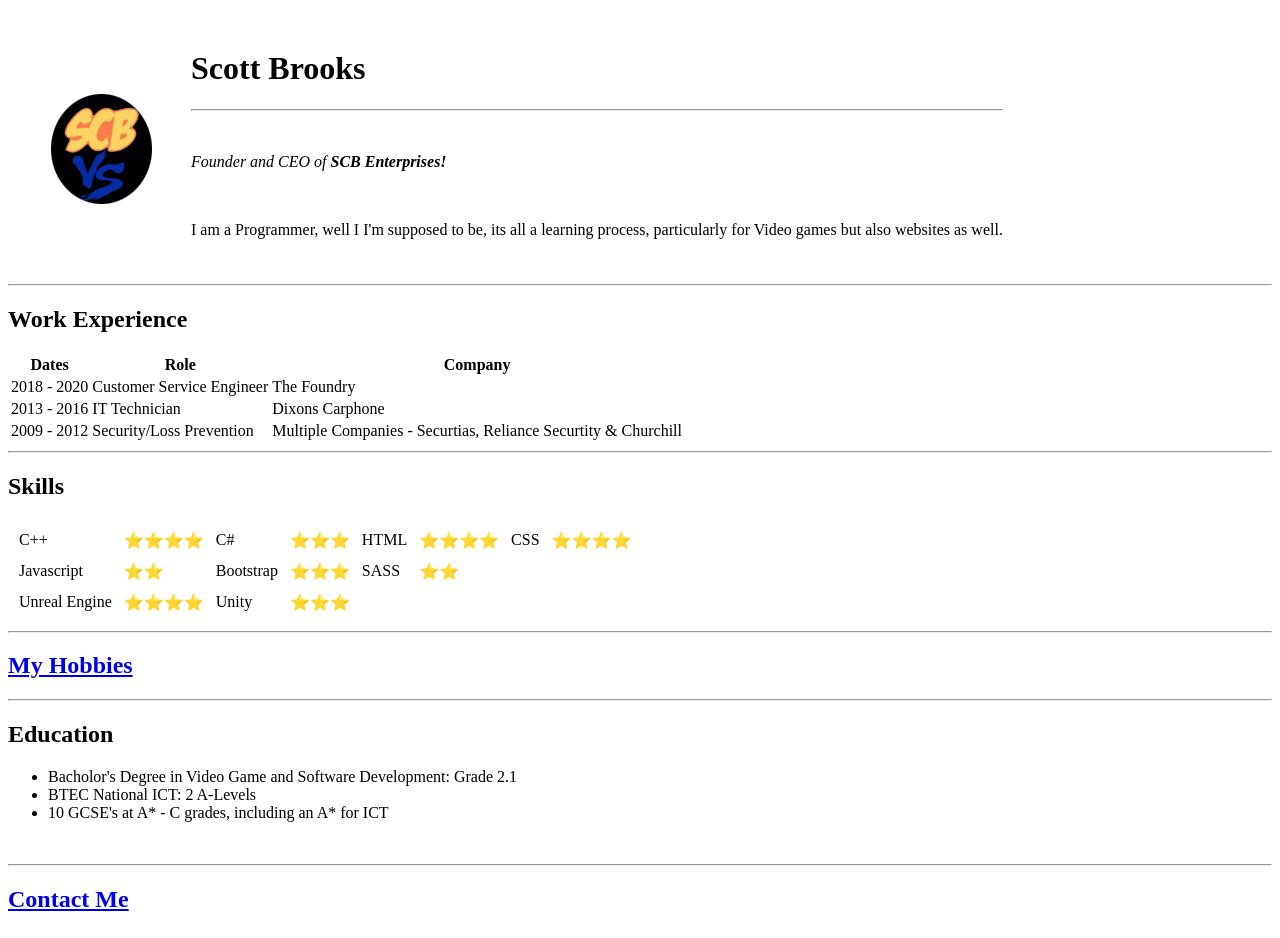
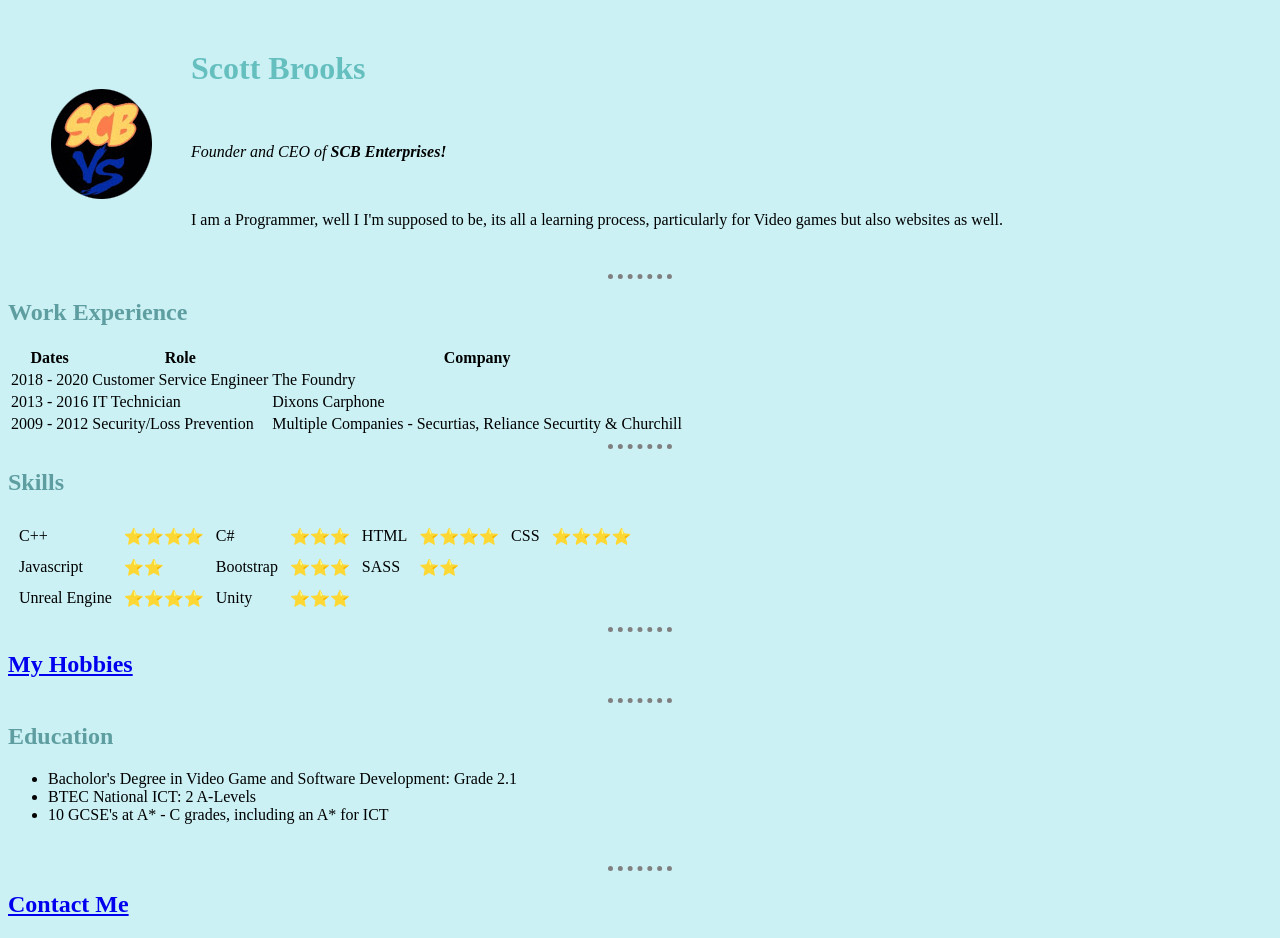
Before and after one commit to scb3/CV, a plain HTML site: page index.html in a window 1280 px wide. Drawn offline with Linux system fonts and the light colour scheme.

Commit message:
Added CSS

```diff
--- a/index.html
+++ b/index.html
@@ -3,6 +3,7 @@
 
 <head>
     <meta charset="utf-8">
+    <link rel="stylesheet" href="styles.css">
     <title>Scott Brooks' online CV</title>
 </head>
 
@@ -14,7 +15,6 @@
                 <h1>Scott Brooks</h1>
 
                 <!----TODO Add Proper Profile Picture-->
-                <hr>
                 <br>
                 <p><em>Founder and CEO of <strong>SCB Enterprises!</strong></em></p>
                 <br>
--- /dev/null
+++ b/styles.css
@@ -0,0 +1,19 @@
+body {
+    background-color: #cbf1f5;
+}
+
+hr {
+    border-style: dotted none none;
+    height: 0px;
+    width: 5%;
+    border-color: grey;
+    border-width: 5px;
+}
+
+h1,h3{
+    color: #66bfbf;
+}
+
+h2{
+    color: cadetblue;
+}
```
Also changed, not shown: ContactMe.html (+1 -0 lines), Hobbies.html (+1 -0 lines).
